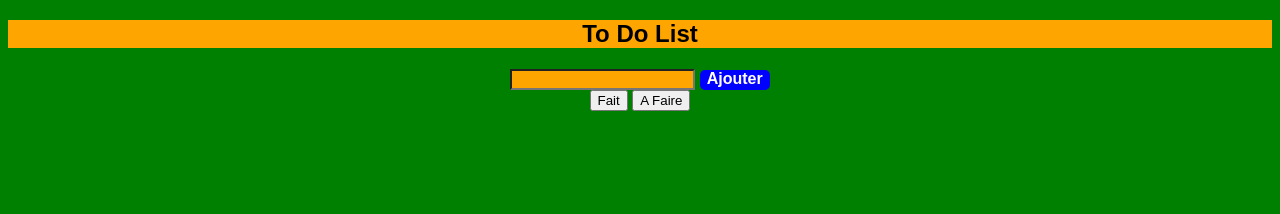
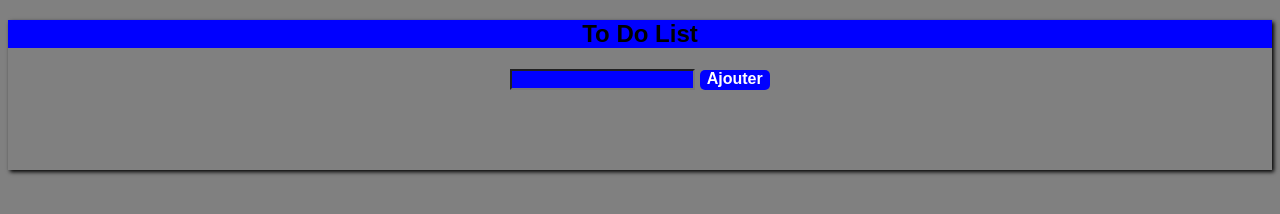
Before and after one commit to RomainFrechic/To-Do-List, a plain HTML site: page index.html in a window 1280 px wide. Drawn offline with nearby package versions, Linux system fonts and the light colour scheme.

Commit message:
todo list style

```diff
--- a/app.js
+++ b/app.js
@@ -14,16 +14,3 @@ $(document).ready(function() {
 	$(this).toggleClass('cocher');
 
 });
-
-
-
-
-	$('.btn1').on('click','cocher',function(){
-
-			var toAdd = $('input').val();
-
-		$('.done').prepend('<div>'+ toAdd +'</div>');
-		console.log();
-
-
-	});
--- a/index.html
+++ b/index.html
@@ -8,25 +8,26 @@
 </head>
 <body>
 	<body>
+	<div class="entete">
 	<div class="style">
 		<h2>To Do List</h2>
 	</div>
 	<div>
-		<form name="checkListForm">
+		<form name="checkListForm" onsubmit="return false">
 			<input type="text" name="checkListItem" class="style" />
 		<div id="button" class="style">Ajouter</div>
 			</form>
-			<button class="btn1">Fait</button>
-			<button class="btn2">A Faire</button>
 		<br/>
+		</div>
+		</div>
 
 		<div class="list"></div>
 			<ul>
 				<li></li>
 			</ul>
+
     </div>
 
-	<div class="done"></div>
 
 
 	</body>
--- a/style.css
+++ b/style.css
@@ -1,7 +1,13 @@
 body{
 	font-family:arial;
 }
+
+.entete{
+	box-shadow: 2px 2px 4px;
+	height: 150px;
+
 }
+
 
 form {
 	display: inline-block;
@@ -9,18 +15,15 @@ form {
 }
 
 .style{
-	background-color: orange;
+	background-color: blue;
 	text-align:center;
 
 }
 
-.style2{
-	background-color:yellow;
-}
 
 body{
 	text-align:center;
-	background-color:green;
+	background-color:grey;
 }
 
 #button{
@@ -43,11 +46,23 @@ body{
 
 .cocher{
 	text-decoration: line-through;
-	color : red;
+	color : white;
+	background: red;
+	box-shadow: 2px 2px 4px black;
 
 }
 
 li {
 	list-style: none;
+	cursor: pointer;
+	position: relative;
+	padding: 12px 8px 12px 40px;
+	font-size: 18px;
+	transition: 0.2s;
 
+	/* make the list items unselectable */
+	-webkit-user-select: none;
+	-moz-user-select: none;
+	-ms-user-select: none;
+	user-select: none;
 }
```
Lines whose indentation alone changed are shown as unchanged.
